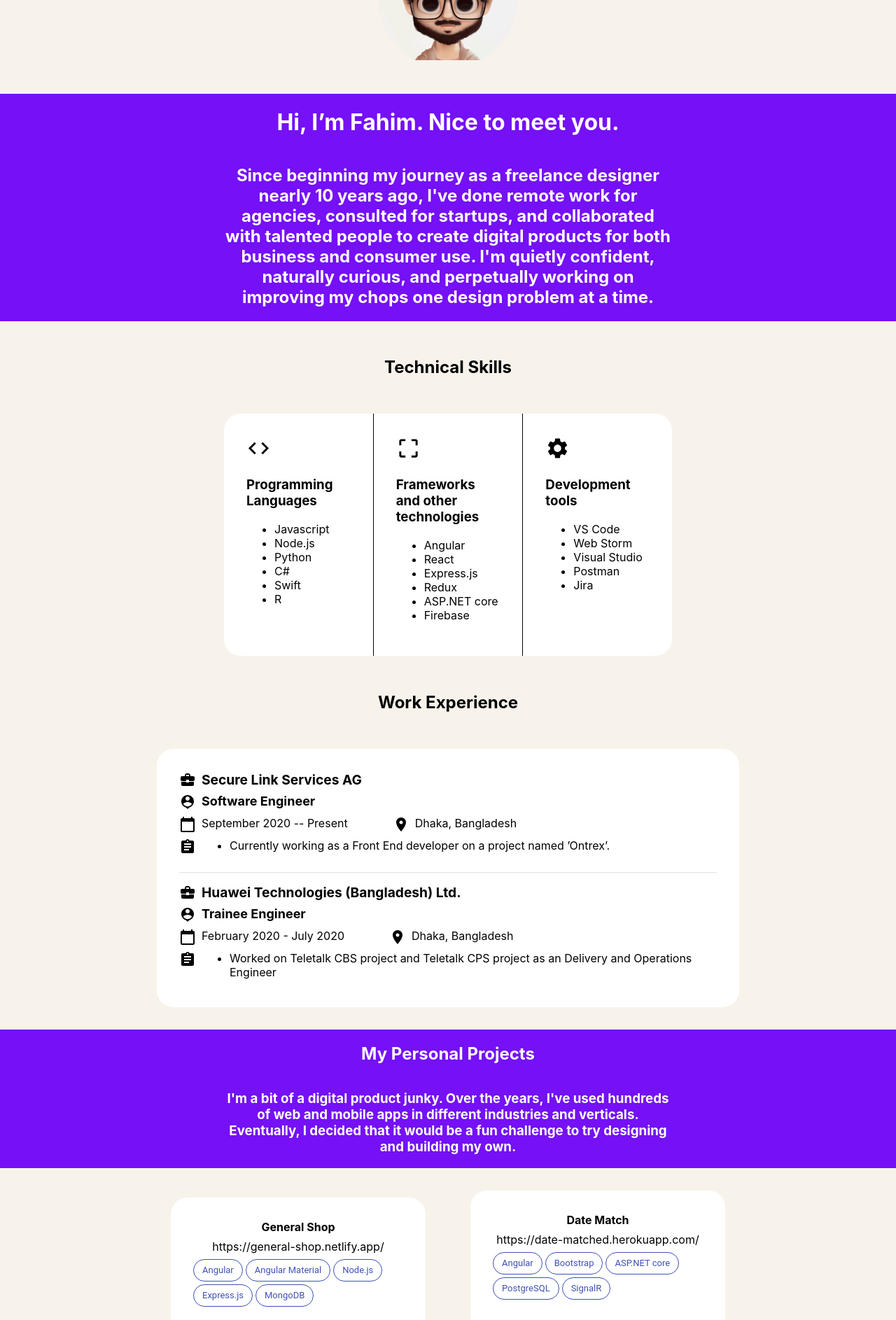
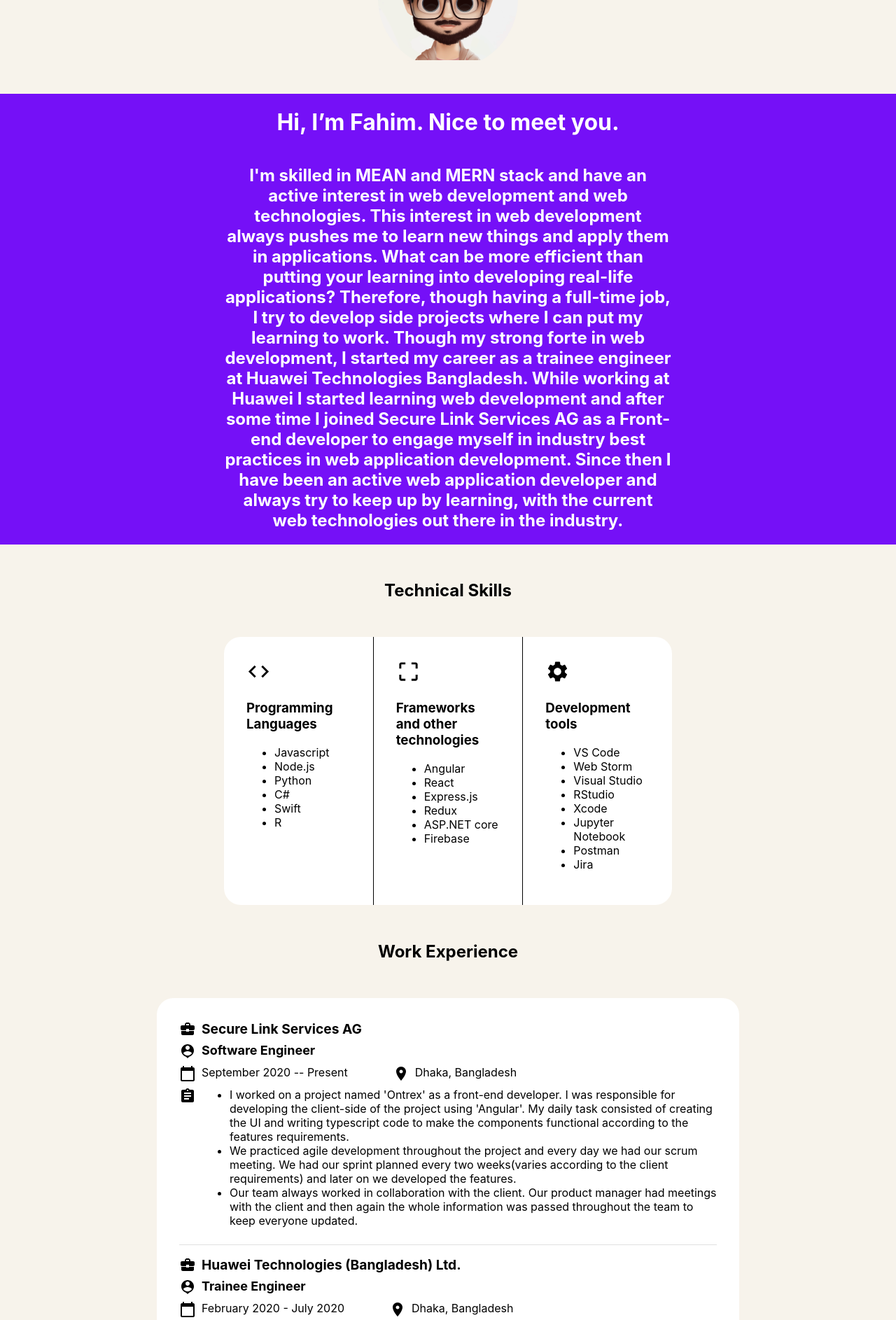
Before and after one commit to abmfahimshahriar/my-portfolio, a React (Create React App) app: page / in a window 1280 px wide. Shown: the part 300-2186 px from the top of the page at 70% size. Built offline with nearby package versions, Linux system fonts and the light colour scheme.

Commit message:
edit content

```diff
--- a/src/components/BroadDescription/BroadDescription.css
+++ b/src/components/BroadDescription/BroadDescription.css
@@ -5,11 +5,11 @@
   justify-content: center;
   align-items: center;
   margin: 32px 0;
+  background-color: #7510F7;
   /* position: relative; */
 }
 
 .broad-desc {
-  background-color: #7510F7;
   color: white;
   display: flex;
   flex-direction: column;
--- a/src/components/Certification/Certification.tsx
+++ b/src/components/Certification/Certification.tsx
@@ -9,7 +9,7 @@
       <h2>Certification</h2>
       <div className="certification-card">
         {certificationData.map((item, idx) => (
-          <div className="single-certification">
+          <div className="single-certification" key={idx}>
               <CardMembershipIcon />
               {/* <div style={{ marginLeft: "8px" }}>{item.Title}</div> */}
               <a href={item.Link} target="_blank" style={{ marginLeft: "8px" }}>{item.Title}</a>
--- a/src/data/broadDescriptionData.tsx
+++ b/src/data/broadDescriptionData.tsx
@@ -1,9 +1,12 @@
 export const broadDescriptionData = {
   Title: "Hi, I’m Fahim. Nice to meet you.",
-  Description: `Since beginning my journey as a freelance designer nearly 10 years
-    ago, I've done remote work for agencies, consulted for startups, and
-    collaborated with talented people to create digital products for both
-    business and consumer use. I'm quietly confident, naturally curious,
-    and perpetually working on improving my chops one design problem at a
-    time.`,
+  Description: `I'm skilled in MEAN and MERN stack and have an active interest in web development and web technologies.
+  This interest in web development always pushes me to learn new things and apply them in applications.
+  What can be more efficient than putting your learning into developing real-life applications?
+  Therefore, though having a full-time job, I try to develop side projects where I can put my learning to work.
+  Though my strong forte in web development, I started my career as a trainee engineer at Huawei Technologies Bangladesh.
+  While working at Huawei I started learning web development and after some time I joined Secure Link Services AG
+  as a Front-end developer to engage myself in industry best practices in web application development.
+  Since then I have been an active web application developer and always try to keep up by learning,
+  with the current web technologies out there in the industry.`,
 };
--- a/src/data/personalProjectInfo.tsx
+++ b/src/data/personalProjectInfo.tsx
@@ -1,6 +1,6 @@
 export const personalProjectInfoData = {
   Title: "My Personal Projects",
-  Subtitle: `I'm a bit of a digital product junky. Over the years, I've used hundreds of web and
-   mobile apps in different industries and verticals. Eventually, I decided that it would be a fun challenge
-   to try designing and building my own.`,
+  Subtitle: `I believe in learning by doing philosophy. There is no better learning than doing practical work, I believe.
+  So, whenever I learn new things I always try to develop web applications so that I can see my knowledge in working.
+  Therefore, I developed several web applications and deployed them. You can find details about them below with working example videos and GitHub links.`,
 };
--- a/src/data/techSkillsData.tsx
+++ b/src/data/techSkillsData.tsx
@@ -27,6 +27,9 @@
             "VS Code",
             "Web Storm",
             "Visual Studio",
+            "RStudio",
+            "Xcode",
+            "Jupyter Notebook",
             "Postman",
             "Jira"
         ]
--- a/src/data/workExperienceData.tsx
+++ b/src/data/workExperienceData.tsx
@@ -6,7 +6,14 @@
     Location: "Dhaka, Bangladesh",
     JobDescription:
       [
-        "Currently working as a Front End developer on a project named ’Ontrex’.",
+        `I worked on a project named 'Ontrex' as a front-end developer.
+        I was responsible for developing the client-side of the project using 'Angular'.
+        My daily task consisted of creating the UI and writing typescript code to make the components functional
+        according to the features requirements.`,
+        `We practiced agile development throughout the project and every day we had our scrum meeting.
+        We had our sprint planned every two weeks(varies according to the client requirements) and later on we developed the features.`,
+        `Our team always worked in collaboration with the client. Our product manager had meetings with the client and then again the whole information
+        was passed throughout the team to keep everyone updated.`
       ]
   },
   {
@@ -17,6 +24,7 @@
     JobDescription:
       [
         "Worked on Teletalk CBS project and Teletalk CPS project as an Delivery and Operations Engineer",
+        ``
       ]
   },
 ];
--- a/src/pages/HomePage/HomePage.tsx
+++ b/src/pages/HomePage/HomePage.tsx
@@ -84,10 +84,13 @@
       <Navbar />
 
       <ShortDescription />
-      <BroadDescription />
+      <Element name="" className="full-width">
+        <BroadDescription />
+      </Element>
+
       <div className="center-items">
         <TechSkills />
-        <Element name="workExperience" style={{ width: "100%" }}>
+        <Element name="workExperience" className="full-width">
           <WorkExperience />
         </Element>
       </div>
```
